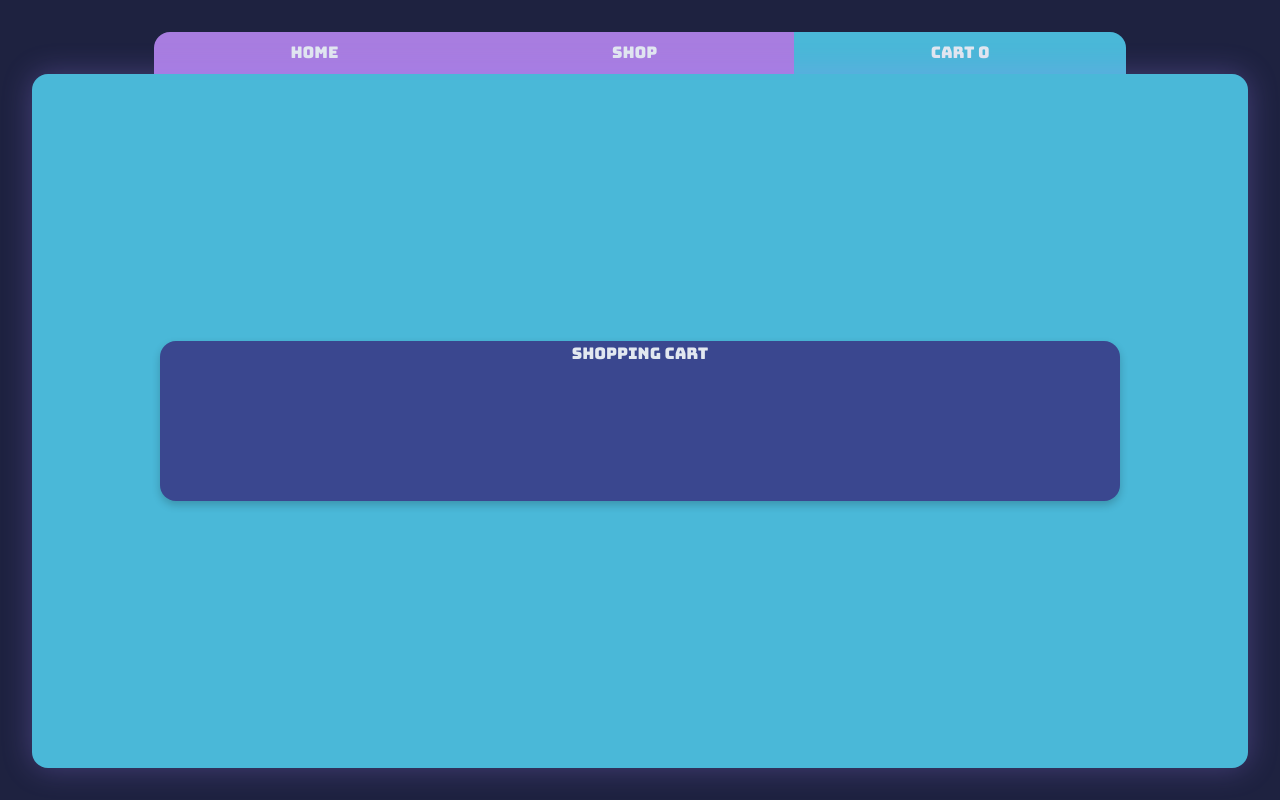
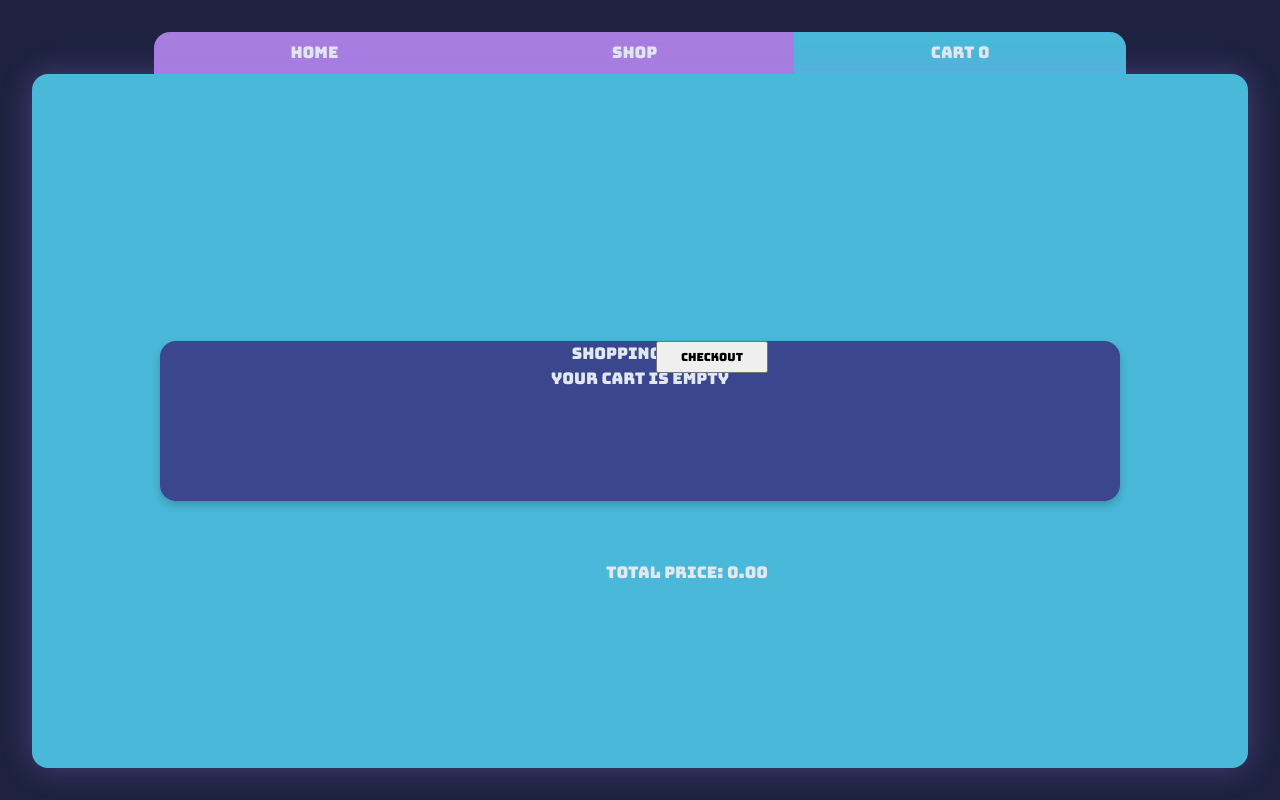
Before and after one commit to Markussan456/StoreFront, a React (Vite) app: page /cart in a window 1280 px wide. Built offline with nearby package versions, Linux system fonts and the light colour scheme; a web font is replaced by a local one.

Commit message:
Add item increment,decrement,delete and checkout functionality on cartpage, And totalprice label

```diff
--- a/src/App.jsx
+++ b/src/App.jsx
@@ -15,7 +15,10 @@ function App() {
       <Routes>
         <Route path="/" element={<HomePage />} />
         <Route path="/shop" element={<ShopPage AddItem={setItems} />} />
-        <Route path="/cart" element={<CartPage products={cartItems} />} />
+        <Route
+          path="/cart"
+          element={<CartPage products={cartItems} set={setItems} />}
+        />
         <Route path="*" element={<HomePage />} />
       </Routes>
     </div>
--- a/src/pages/CartPage.jsx
+++ b/src/pages/CartPage.jsx
@@ -1,30 +1,85 @@
 import styles from "./cartpage.module.css";
 
-function CartPage({ products }) {
+function CartPage({ products, set }) {
   const counts = {};
 
   products.forEach((element) => {
     if (counts[element.title]) {
-      counts[element.title] += 1;
+      counts[element.title].count += 1;
     } else {
-      counts[element.title] = 1;
+      counts[element.title] = {
+        count: 1,
+        price: element.price,
+      };
+
+      console.log(counts);
     }
   });
+
+  function decrementItem(itemTitle) {
+    const index = products.findIndex((prod) => prod.title === itemTitle);
+    if (index !== -1) {
+      set((prev) => prev.filter((_, i) => i !== index));
+    }
+  }
+
+  function addItem(itemTitle) {
+    const itemToAdd = products.find((prod) => prod.title === itemTitle);
+    if (itemToAdd) {
+      set((prev) => [...prev, itemToAdd]);
+    }
+  }
+  function deleteItem(itemTitle) {
+    set((prev) => prev.filter((prod) => prod.title !== itemTitle));
+  }
   return (
     <div className={`${styles.wrapper} page`}>
       <div className={styles.checkoutCont}>
         <p>Shopping Cart</p>
+        {products.length === 0 ? (
+          <p>Your cart is empty</p>
+        ) : (
           <div className={styles.itemz}>
-          {Object.entries(counts).map(([title, amount]) => {
+            {Object.entries(counts).map(([title, { count, price }]) => {
               const currItem = products.filter((prod) => prod.title === title);
               return (
-              <div className={styles.eachItemCont}>
+                <div key={title} className={styles.eachItemCont}>
                   <img src={currItem[0].imgurl} alt="" />
-                <p>{title + " x " + amount}</p>
+                  <p>{title + " x " + count}</p>
+                  <div className={styles.btncont}>
+                    <button
+                      className={styles.addRemoveBtns}
+                      onClick={() => addItem(title)}
+                    >
+                      +
+                    </button>
+                    <button
+                      className={styles.addRemoveBtns}
+                      onClick={() => decrementItem(title)}
+                    >
+                      -
+                    </button>
+                    <button
+                      className={styles.addRemoveBtns}
+                      onClick={() => deleteItem(title)}
+                    >
+                      Del
+                    </button>
+                  </div>
                 </div>
               );
             })}
           </div>
+        )}
+        <button className={styles.btn}>Checkout</button>
+        <p className={styles.total}>
+          Total price:{" "}
+          {Object.entries(counts)
+            .reduce((total, [title, { count, price }]) => {
+              return total + count * price;
+            }, 0)
+            .toFixed(2)}
+        </p>
       </div>
     </div>
   );
--- a/src/pages/cartpage.module.css
+++ b/src/pages/cartpage.module.css
@@ -39,3 +39,31 @@ img {
   display: flex;
   gap: 0.5rem;
 }
+.btn {
+  width: 7rem;
+  height: 2rem;
+  font-family: var(--font-main);
+  font-size: 0.7rem;
+  transition: ease-in-out 0.1s transform;
+  position: absolute;
+  right: 32rem;
+}
+.btn:hover {
+  cursor: pointer;
+  transform: translateY(-0.3rem);
+}
+.total {
+  position: absolute;
+  right: 32rem;
+  top: 35rem;
+}
+.addRemoveBtns {
+  width: 2rem;
+  height: 1.5rem;
+}
+.addRemoveBtns:hover {
+  cursor: pointer;
+}
+.btncont {
+  margin-left: 0.5rem;
+}
```
Lines whose indentation alone changed are shown as unchanged.
